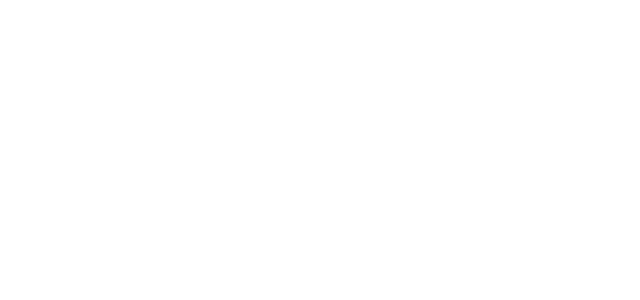
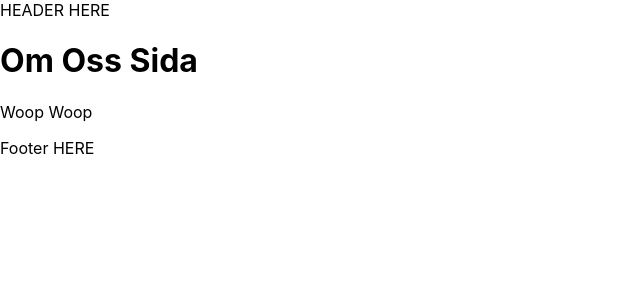
Before and after one commit to Fullstack-Roligheter/Frontend-ReactTS, a React (Create React App) app: page /omoss in a window 1280 px wide. Before the commit this address had no page. Shown: the top 300 px of the page, without its empty margins (0-640 px from the left). Built offline with nearby package versions, Linux system fonts and the light colour scheme.

Commit message:
Bas till Routing och Layout

```diff
--- a/src/App.tsx
+++ b/src/App.tsx
@@ -1,9 +1,14 @@
-import "./App.css";
-import Button from "@mui/material/Button";
-import ExpenseRoutes from "./Routes";
+import './App.css'
+import Button from '@mui/material/Button'
+import ExpenseRoutes from './Routes'
+import Layout from './shared/layout/layout'
 
 function App() {
-  return <div>{ExpenseRoutes}</div>;
-};
+	return (
+		<>
+			<div>{ExpenseRoutes}</div>
+		</>
+	)
+}
 
-export default App;
+export default App
--- a/src/Routes.tsx
+++ b/src/Routes.tsx
@@ -1,17 +1,19 @@
-import { BrowserRouter, Route, Routes } from "react-router-dom"
-import WelcomePage from "./features/WelcomePage/WelcomePage";
-
+import { BrowserRouter, Route, Routes } from 'react-router-dom'
+import OmOss from './features/omoss/omoss'
+import WelcomePage from './features/WelcomePage/WelcomePage'
+import Layout from './shared/layout/layout'
 
 const ExpenseRoutes = () => {
-
-    return(
-        <BrowserRouter>
-            <Routes>
-                <Route path="" element={<WelcomePage/>}>
-                </Route>
-            </Routes>
-        </BrowserRouter>
-    );
-};
+	return (
+		<BrowserRouter>
+			<Routes>
+				<Route path='' element={<Layout />}>
+					<Route path='/' element={<WelcomePage />} />
+					<Route path='/omoss' element={<OmOss />} />
+				</Route>
+			</Routes>
+		</BrowserRouter>
+	)
+}
 
 export default ExpenseRoutes()
--- a/src/features/omoss/omoss.tsx
+++ b/src/features/omoss/omoss.tsx
@@ -1 +1,13 @@
-export {}
+const OmOss = (props: any) => {
+	return (
+		<>
+			<div>
+				<h1>Om Oss Sida</h1>
+			</div>
+			<div>
+				<p>Woop Woop</p>
+			</div>
+		</>
+	)
+}
+export default OmOss
--- /dev/null
+++ b/src/shared/layout/footer/footer.tsx
@@ -0,0 +1,4 @@
+const Footer = () => {
+	return <div>Footer HERE</div>
+}
+export default Footer
--- /dev/null
+++ b/src/shared/layout/header/header.tsx
@@ -0,0 +1,4 @@
+const Header = () => {
+	return <div>HEADER HERE</div>
+}
+export default Header
--- /dev/null
+++ b/src/shared/layout/layout.tsx
@@ -0,0 +1,14 @@
+import { Outlet } from 'react-router-dom'
+import Footer from './footer/footer'
+import Header from './header/header'
+
+const Layout = () => {
+	return (
+		<>
+			<Header />
+			<Outlet />
+			<Footer />
+		</>
+	)
+}
+export default Layout
```
